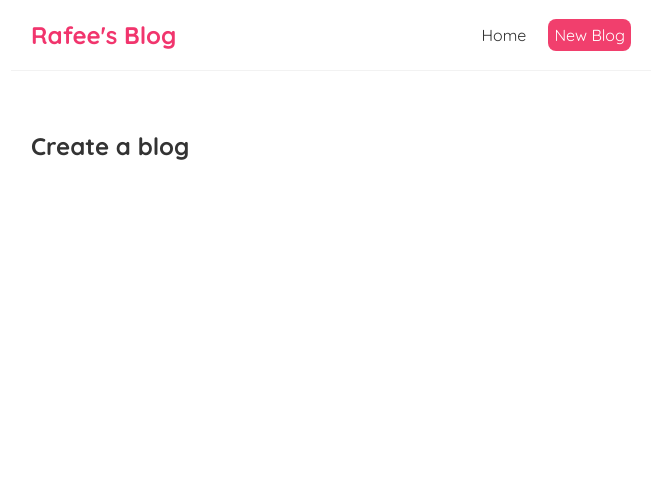
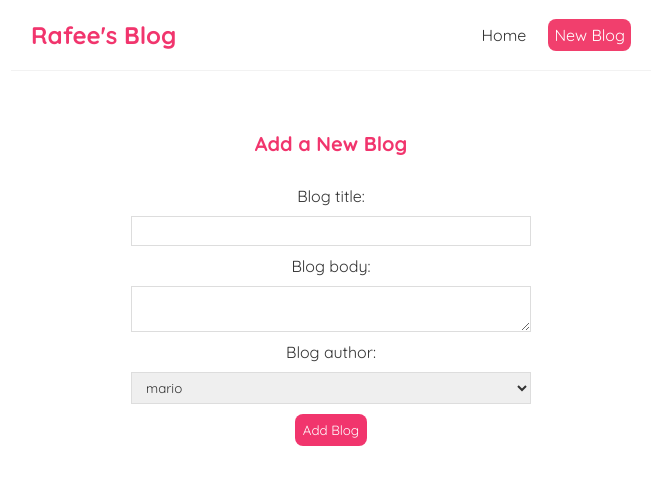
Before and after one commit to yeasinrafee/mini-blog-react, a React (Create React App) app in the folder mini-blog/: page /create in a window 1280 px wide. Shown: the top 484 px of the page, without its empty margins (309-971 px from the left). Built offline with nearby package versions, Linux system fonts and the light colour scheme.

Commit message:
new blog form updated

```diff
--- a/mini-blog/src/Create.js
+++ b/mini-blog/src/Create.js
@@ -2,7 +2,24 @@
 const Create = () => {
     return (
         <div className="create">
-            <h2>Create a blog</h2>
+            <h2>Add a New Blog</h2>
+            <form>
+                <lebel>Blog title: </lebel>
+                <input
+                    type='text'
+                    required
+                />
+                <lebel>Blog body: </lebel>
+                <textarea
+                    required
+                ></textarea>
+                <lebel>Blog author: </lebel>
+                <select>
+                    <option value ="mario">mario</option>
+                    <option value ="yoshi">yoshi</option>
+                </select>
+                <button>Add Blog</button>
+            </form>
         </div>
      );
 }
--- a/mini-blog/src/index.css
+++ b/mini-blog/src/index.css
@@ -75,3 +75,35 @@
   border-radius: 8px;
   cursor: pointer;
 }
+
+/* create new blog form */
+.create {
+  max-width: 400px;
+  margin: 0 auto;
+  text-align: center;
+}
+.create label {
+  text-align: left;
+  display: block;
+}
+.create h2 {
+  font-size: 20px;
+  color: #f1356d;
+  margin-bottom: 30px;
+}
+.create input, .create textarea, .create select {
+  width: 100%;
+  padding: 6px 10px;
+  margin: 10px 0;
+  border: 1px solid #ddd;
+  box-sizing: border-box;
+  display: block;
+}
+.create button {
+  background: #f1356d;
+  color: #fff;
+  border: 0;
+  padding: 8px;
+  border-radius: 8px;
+  cursor: pointer;
+}
```
